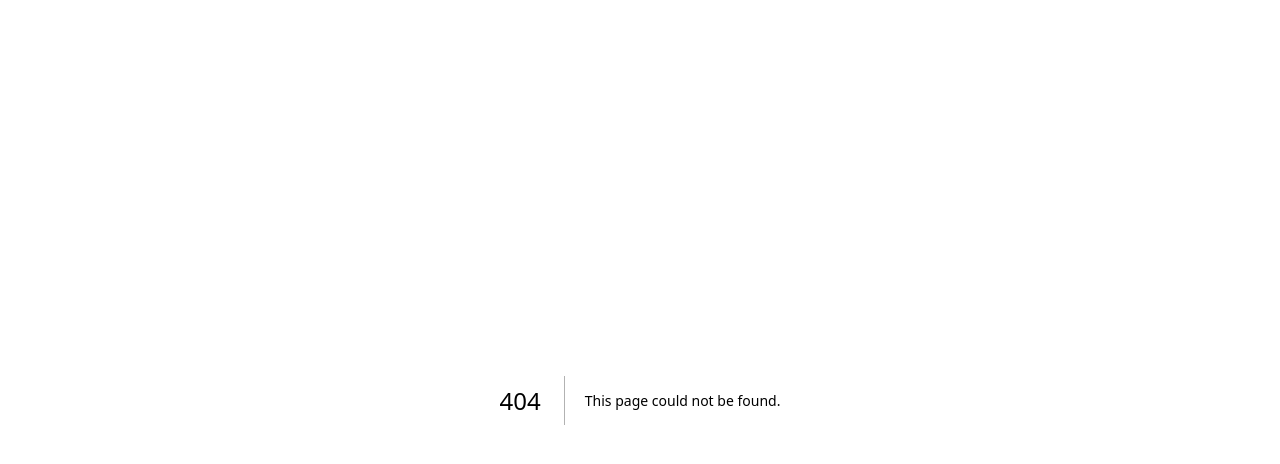
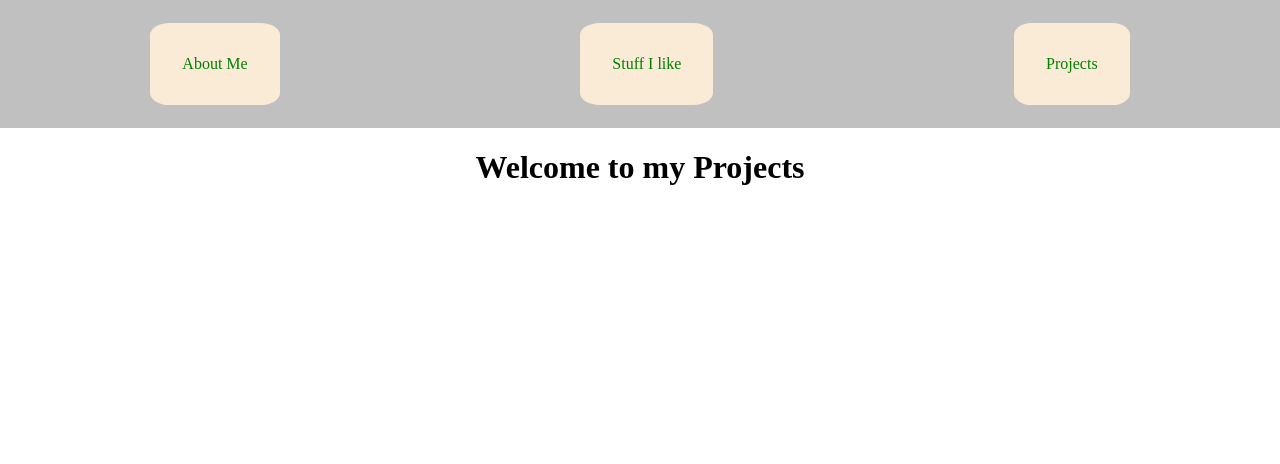
Before and after one commit to MariusJahn/Portfolio, a Next.js app in the folder webpresentation/: page /projects in a window 1280 px wide. Before the commit this address had no page. Shown: the top 464 px of the page. Built offline with nearby package versions, Linux system fonts and the light colour scheme.

Commit message:
add nav and some pages

```diff
--- /dev/null
+++ b/webpresentation/app/global.css
@@ -0,0 +1,38 @@
+main {
+    display: flex;
+    justify-content: center;
+}
+
+.navbutton{
+    text-decoration: none;
+    padding: 2rem;
+    background-color: antiquewhite;
+    color: green;
+    border-radius: 15%;
+}
+
+.navbutton:visited {
+    text-decoration: none;
+    padding: 2rem;
+    background-color: antiquewhite;
+    color: black;
+    border-radius: 15%;
+}
+
+.navbutton:hover {
+    background-color: lightcoral;
+    color: white;
+}
+
+body {
+    margin: 0;
+    padding: 0;
+}
+
+nav {
+    display: flex;
+    justify-content: space-around;
+    align-items: center;
+    background-color: silver;
+    min-height: 8rem;
+}
--- a/webpresentation/app/layout.tsx
+++ b/webpresentation/app/layout.tsx
@@ -1,4 +1,7 @@
 /* eslint-disable @next/next/no-head-element */
+
+import Link from 'next/link';
+import './global.css';
 
 export default function RootLayout({
   children,
@@ -8,7 +11,16 @@ export default function RootLayout({
   return (
     <html>
       <head></head>
-      <body>{children}</body>
+      <body>
+          <nav>
+            <Link className='navbutton' href={'/'}>About Me</Link>
+            <Link className='navbutton' href={'/stuffILike'}>Stuff I like</Link>
+            <Link className='navbutton' href={'/projects'}>Projects</Link>
+          </nav>
+          <main>
+          {children}
+          </main>
+      </body>
     </html>
   );
 }
--- a/webpresentation/app/page.tsx
+++ b/webpresentation/app/page.tsx
@@ -1,3 +1,5 @@
+
+
 export default function Home() {
     return (
         <div>
--- /dev/null
+++ b/webpresentation/app/projects/page.tsx
@@ -0,0 +1,9 @@
+import Link from "next/link";
+
+export default function Projects() {
+    return (
+        <div>
+            <h1>Welcome to my Projects</h1>
+        </div>
+    )
+}
--- a/webpresentation/package.json
+++ b/webpresentation/package.json
@@ -3,7 +3,7 @@
   "version": "0.1.0",
   "private": true,
   "scripts": {
-    "dev": "next dev --turbo",
+    "dev": "next dev",
     "build": "next build",
     "start": "next start",
     "lint": "next lint"
```
Also changed, not shown: webpresentation/app/stuffILike/page.tsx (added, +9 -0 lines).
